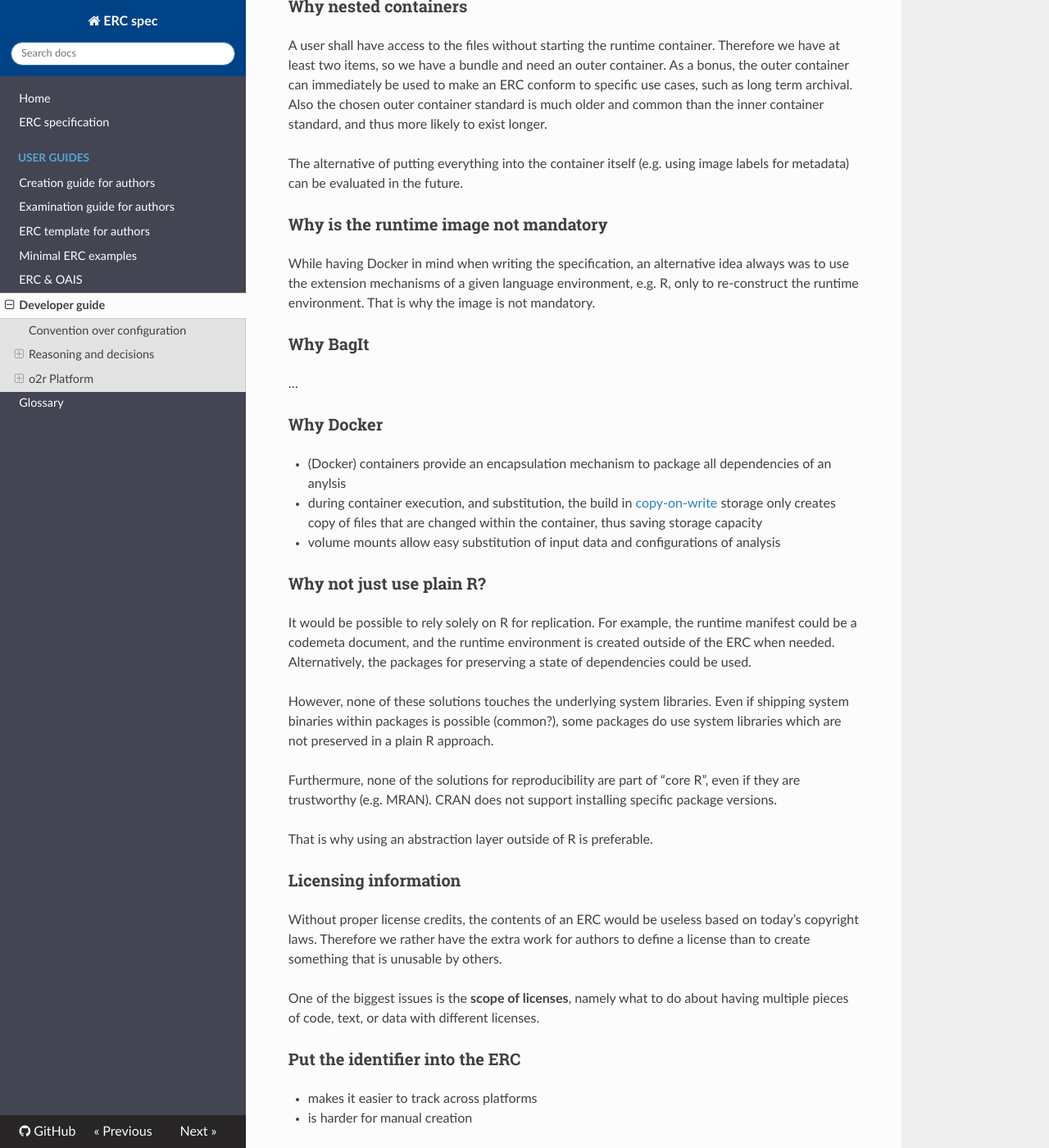
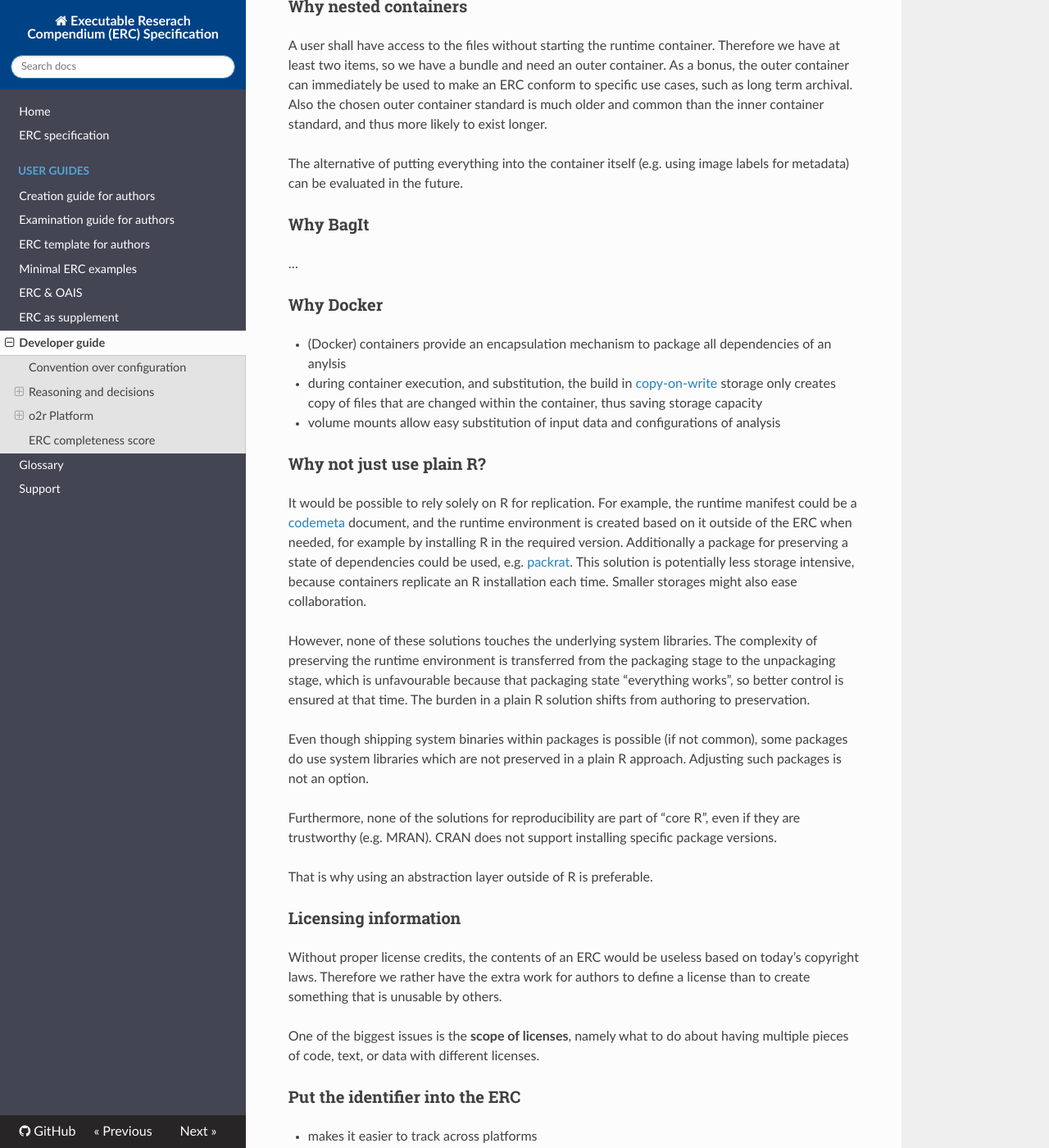
Before and after one commit to o2r-project/erc-spec, an MkDocs documentation site: the page built from docs/dev-guide/index.md, in a window 1280 px wide and 1400 px high, scrolled down 1055 px. Shown: the whole window at 82% size. Built offline with MkDocs 1.6.1, drawn with Linux system fonts in a browser that asks for light colours; nearby versions of some CDN libraries; old or Windows-style settings are respelled for this version of MkDocs; some of the changed text lies outside the part shown.

Commit message:
some stuff from #31:
- arguments against plain R extended
- add support page
- add guidance on who should read what on start page
- remove mentions of extensions
- add first thoughts on completeness score to developer guide

```diff
--- a/docs/dev-guide/index.md
+++ b/docs/dev-guide/index.md
@@ -1,10 +1,10 @@
 # ERC developer guide
 
-An introduction to the ERC rational and the technology choices made within the project _Opening Reproducible Research_.
+An introduction to the ERC rational and the technology choices made within the project _Opening Reproducible Research_, and ideas for downstream products based on ERCs.
 This documents is targeted at developers who wish to create tools for creating, validating, and consuming ERC.
 
 !!! note
-    This is a draft. If you have comments or suggestions please file them in the <a href="https://github.com/o2r-project/erc-spec/issues">issue tracker</a>. If you have explicit changes please fork the <a href="https://github.com/o2r-project/erc-spec">git repo</a> and submit a pull request.
+    This guide is a draft. If you have comments or suggestions please file them in the <a href="https://github.com/o2r-project/erc-spec/issues">issue tracker</a>. If you have explicit changes please fork the <a href="https://github.com/o2r-project/erc-spec">git repo</a> and submit a pull request.
 
 ## Convention over configuration
 
@@ -35,11 +35,6 @@
 
 The alternative of putting everything into the container itself (e.g. using image labels for metadata) can be evaluated in the future.
 
-### Why is the runtime image not mandatory
-
-While having Docker in mind when writing the specification, an alternative idea always was to use the extension mechanisms of a given language environment, e.g. R, only to re-construct the runtime environment.
-That is why the image is not mandatory.
-
 ### Why BagIt
 
 ...
@@ -53,13 +48,19 @@
 ### Why not just use plain R?
 
 It would be possible to rely solely on R for replication.
-For example, the runtime manifest could be a codemeta document, and the runtime environment is created outside of the ERC when needed.
-Alternatively, the packages for preserving a state of dependencies could be used.
+For example, the runtime manifest could be a [codemeta](https://codemeta.github.io/) document, and the runtime environment is created based on it outside of the ERC when needed, for example by installing R in the required version.
+Additionally a package for preserving a state of dependencies could be used, e.g. [packrat](https://rstudio.github.io/packrat/).
+This solution is potentially less storage intensive, because containers replicate an R installation each time.
+Smaller storages might also ease collaboration.
 
 However, none of these solutions touches the underlying system libraries.
-Even if shipping system binaries within packages is possible (common?), some packages do use system libraries which are not preserved in a plain R approach.
+The complexity of preserving the runtime environment is transferred from the packaging stage to the unpackaging stage, which is unfavourable because that packaging state "everything works", so better control is ensured at that time.
+The burden in a plain R solution shifts from authoring to preservation.
 
-Furthermure, none of the solutions for reproducibility are part of "core R", even if they are trustworthy (e.g. MRAN). CRAN does not support installing specific package versions.
+Even though shipping system binaries within packages is possible (if not common), some packages do use system libraries which are not preserved in a plain R approach.
+Adjusting such packages is not an option.
+
+Furthermore, none of the solutions for reproducibility are part of "core R", even if they are trustworthy (e.g. MRAN). CRAN does not support installing specific package versions.
 
 That is why using an abstraction layer outside of R is preferable.
 
@@ -104,3 +105,17 @@
 ### Architecture
 
 [o2r Architecture documentation](http://o2r.info/architecture/)
+
+## ERC completeness score
+
+While the ERC is intended to be simple enough to be created manually, the clear requirements on it's contents also serve a semi-automatic creation.
+For example, a user can upload a workspace with data files, and R Markdown document, and an HTML rendering of the document to an online platform, where the runtime manifest and image are automatically created. In such a case, metadata would still be added manually.
+
+To encourage users, especially during the manual steps of the creation process, to provide valuable input a **completeness score** can be useful.
+Comparable to profile editors on social network sites, a percentage based score can be used to highlight content or aspects going beyond the mandatory requirements.
+
+Implementing platforms may create their own rules, for example which of the optional metadata elements contribute towards reaching a full score.
+Thinking beyond merely the metadata, the score could also cover the runtime manifest (e.g. does it follow common practices, include relevant independent metadata, uses explicit versioning for dependency installation), contained code (e.g. automatic checks against code formatting guidelines, syntactical errors), and contained data (e.g. are open file formats used, maybe rewarding CSV over Shapefiles).
+
+A completeness score can be seen as a _downstream product_ based on the ERC.
+It is unlikely this ever makes it into an ERC specification, but it can be a crucial means towards acceptance, adoption, and success of ERCs.
--- a/mkdocs.yml
+++ b/mkdocs.yml
@@ -1,23 +1,19 @@
-site_name: ERC spec
+site_name: "Executable Reserach Compendium (ERC) Specification"
 site_author: "Daniel Nüst, Matthias Schutzeichel, Markus Konkol"
-site_description: "Executable Research Compendium technical specification, user guides, and developer guide."
+site_description: "Executable Research Compendium technical specification, user guides, developer guides, and support."
 pages:
   - Home: index.md
   - ERC specification: spec/index.md
-    #- Docker Runtime Extension: spec/docker.md
-    #- Archival Extension: spec/archival.md
-    #- Validation Extension: spec/valid.md
-    #- R Extension: spec/r.md
-    #- Manipulation Extension: spec/man.md
-    #- Plain R Runtime Extension: spec/plain_r.md
   - User guides:
     - Creation guide for authors: user-guide/creation.md
     - Examination guide for authors: user-guide/examination.md
     - ERC template for authors: user-guide/template.md
     - Minimal ERC examples: user-guide/minimal.md
     - ERC & OAIS: user-guide/oais.md
+    - ERC as supplement: user-guide/erc_journal_supplement.md
     - Developer guide: dev-guide/index.md
   - Glossary: glossary.md
+  - Support: support.md
 theme:  readthedocs # cinder # material readthedocs # flatly
 repo_url: https://github.com/o2r-project/erc-spec
 repo_name: GitHub
```
Also changed, not shown: docs/index.md (+4 -4 lines), docs/spec/index.md (+1 -5 lines), docs/support.md (added, +26 -0 lines), docs/user-guide/creation.md (+12 -15 lines), docs/user-guide/erc_journal_supplement.md (+17 -5 lines).
